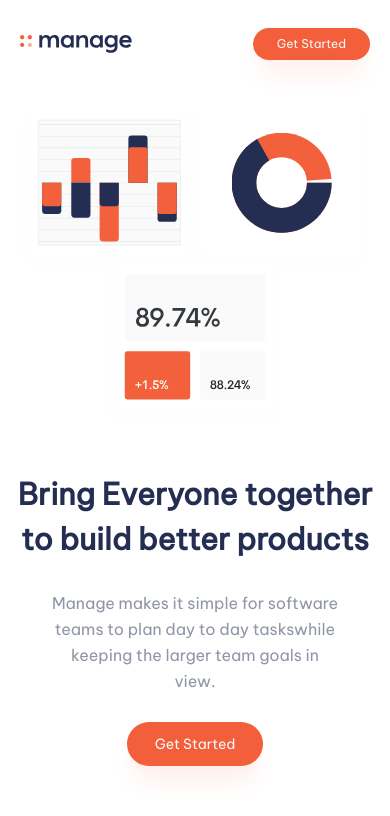
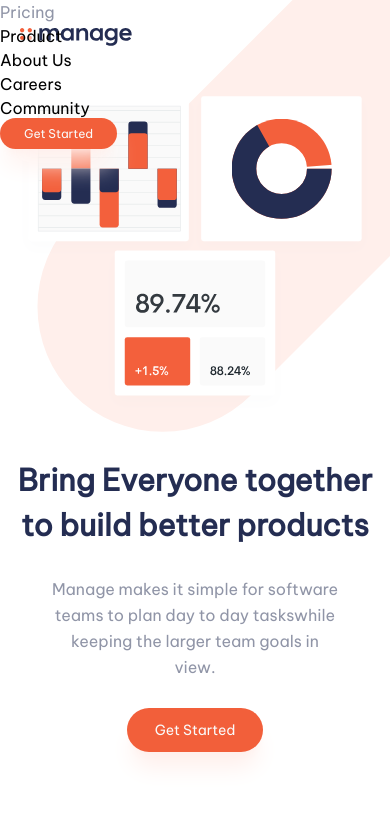
Before and after one commit to michojekunle/agtek, a Next.js app: page / in a window 390 px wide. Shown: the top 816 px of the page. Built offline with nearby package versions, Linux system fonts and the light colour scheme.

Commit message:
made changes

```diff
--- a/app/[lang]/globals.css
+++ b/app/[lang]/globals.css
@@ -1,3 +1,62 @@
 @tailwind base;
 @tailwind components;
 @tailwind utilities;
+
+.hero-bg {
+    position: absolute;
+    top: 0;
+    right: 0;
+    width: 450px;
+    height: 800px;
+    border-radius: 0 0 350px 350px ;
+    transform: rotate(45deg) translate(-40%, -10%) ;
+    background-color: hsl(13, 100%, 96%);
+    z-index: -10;
+}
+
+@media screen and (max-width: 1200px) {
+    .hero-bg {
+        width: 400px;
+        height: 750px;
+        border-radius: 0 0 300px 300px ;
+        transform: rotate(45deg) translate(-34%, -10%) ;
+    }
+}
+
+@media screen and (max-width: 950px) {
+    .hero-bg {
+        width: 350px;
+        height:650px;
+        border-radius: 0 0 250px 250px ;
+        transform: rotate(45deg) translate(-30%, -10%) ;
+    }
+}
+
+@media screen and (max-width: 600px) {
+    .hero-bg {
+        width: 300px;
+        height: 650px;
+        border-radius: 0 0 300px 300px ;
+        transform: rotate(45deg) translate(-25%, -10%) ;
+    }
+}
+
+
+@media screen and (max-width: 450px) {
+    .hero-bg {
+        width: 250px;
+        height: 550px;
+        border-radius: 0 0 300px 300px ;
+        transform: rotate(45deg) translate(-20%, -10%) ;
+    }
+}
+
+
+@media screen and (max-width: 320px) {
+    .hero-bg {
+        width: 220px;
+        height: 400px;
+        border-radius: 0 0 300px 300px ;
+        transform: rotate(45deg) translate(-15%, -20%) ;
+    }
+}
--- a/app/components/Nav.tsx
+++ b/app/components/Nav.tsx
@@ -1,3 +1,6 @@
+'use client'
+
+import { useState } from 'react';
 import Link from 'next/link';
 import Image from 'next/image';
 import logo from '@/public/assets/images/logo.svg';
@@ -5,6 +8,16 @@
 type Props = {}
 
 const Nav = (props: Props) => {
+    const [isNavbarOpen, setIsNavbarOpen] = useState(false);
+
+    const toggleNavbar = () => {
+        setIsNavbarOpen(prev => !prev);
+    }
+
+    const closeNavbar = () => {
+        setIsNavbarOpen(false);
+    }
+
   return (
     <div className='bg-transparent px-5 xs:px-11 md:px-16 lg:px-24 xl:px-32 py-3 mt-4 md:mt-11 flex items-center justify-between w-full'>
         <div className='flex items-center w-28 md:w-40'>
@@ -21,7 +34,21 @@
             <li className='cursor-pointer hover:text-dark_grayish_blue'>Careers</li>
             <li className='cursor-pointer hover:text-dark_grayish_blue'>Community</li>
         </ul>
-        <Link href='/api/auth/signin' className='rounded-full border px-6 py-2 md:py-3 md:px-9 text-very_light_gray bg-bright_red text-xs sm:text-sm md:text-md hover:opacity-75 border-none outline-none shadow-xl shadow-very_pale_red'>Get Started</Link>
+        <Link href='/api/auth/signin' className='hidden md:block rounded-full border px-6 py-2 md:py-3 md:px-9 text-very_light_gray bg-bright_red text-xs sm:text-sm md:text-md hover:opacity-75 border-none outline-none shadow-xl shadow-very_pale_red'>Get Started</Link>
+
+        {/* Menubar */}
+
+        {/* Mobile Navigation */}
+        <div className='fixed md:hidden top-0 left-0 w-screen h-screen overflow-y-scroll'>
+            <ul className=''>
+                <li className='cursor-pointer hover:text-dark_grayish_blue'>Pricing</li>
+                <li className='cursor-pointer hover:text-dark_grayish_blue'>Product</li>
+                <li className='cursor-pointer hover:text-dark_grayish_blue'>About Us</li>
+                <li className='cursor-pointer hover:text-dark_grayish_blue'>Careers</li>
+                <li className='cursor-pointer hover:text-dark_grayish_blue'>Community</li>
+            </ul>
+            <Link href='/api/auth/signin' className='rounded-full border px-6 py-2 md:py-3 md:px-9 text-very_light_gray bg-bright_red text-xs sm:text-sm md:text-md hover:opacity-75 border-none outline-none shadow-xl shadow-very_pale_red'>Get Started</Link>
+        </div>
     </div>
   )
 }
--- a/app/layout.tsx
+++ b/app/layout.tsx
@@ -15,7 +15,7 @@
 }) {
   return (
     <html lang="en">
-      <body className={beVietnamPro.className}>{children}</body>
+      <body className={`${beVietnamPro.className} `}>{children}</body>
     </html>
   )
 }
--- a/app/page.tsx
+++ b/app/page.tsx
@@ -7,7 +7,8 @@
 
 export default function Home() {
   return (
-    <main className="w-full">
+    <main className="w-screen relative overflow-hidden pb-11">
+      <div className='hero-bg' />
       <section className='w-full'>
         <Nav/>
         <div className='flex flex-col-reverse md:flex-row flex-wrap px-4 xs:px-11 md:px-16 lg:px-24 xl:px-32 mt-8 md:mt-16 gap-11 md:gap-7'>
```
